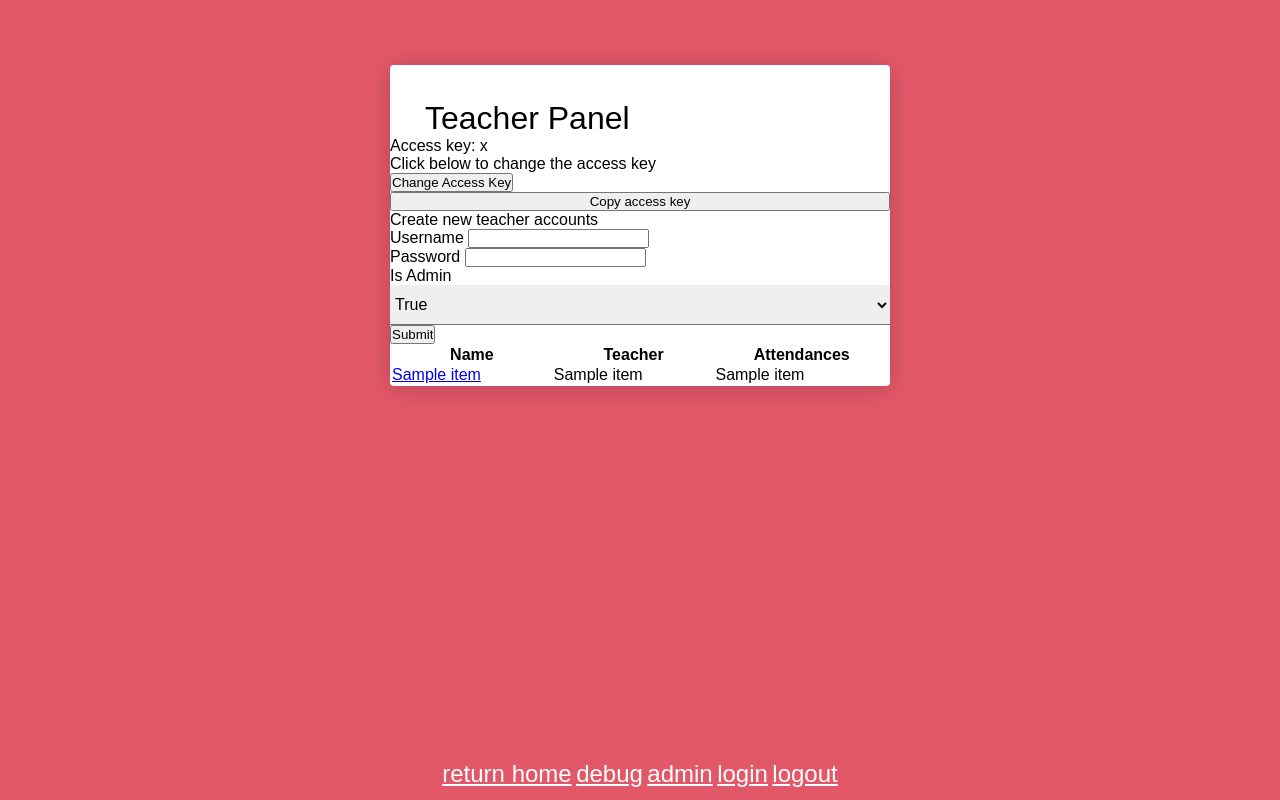
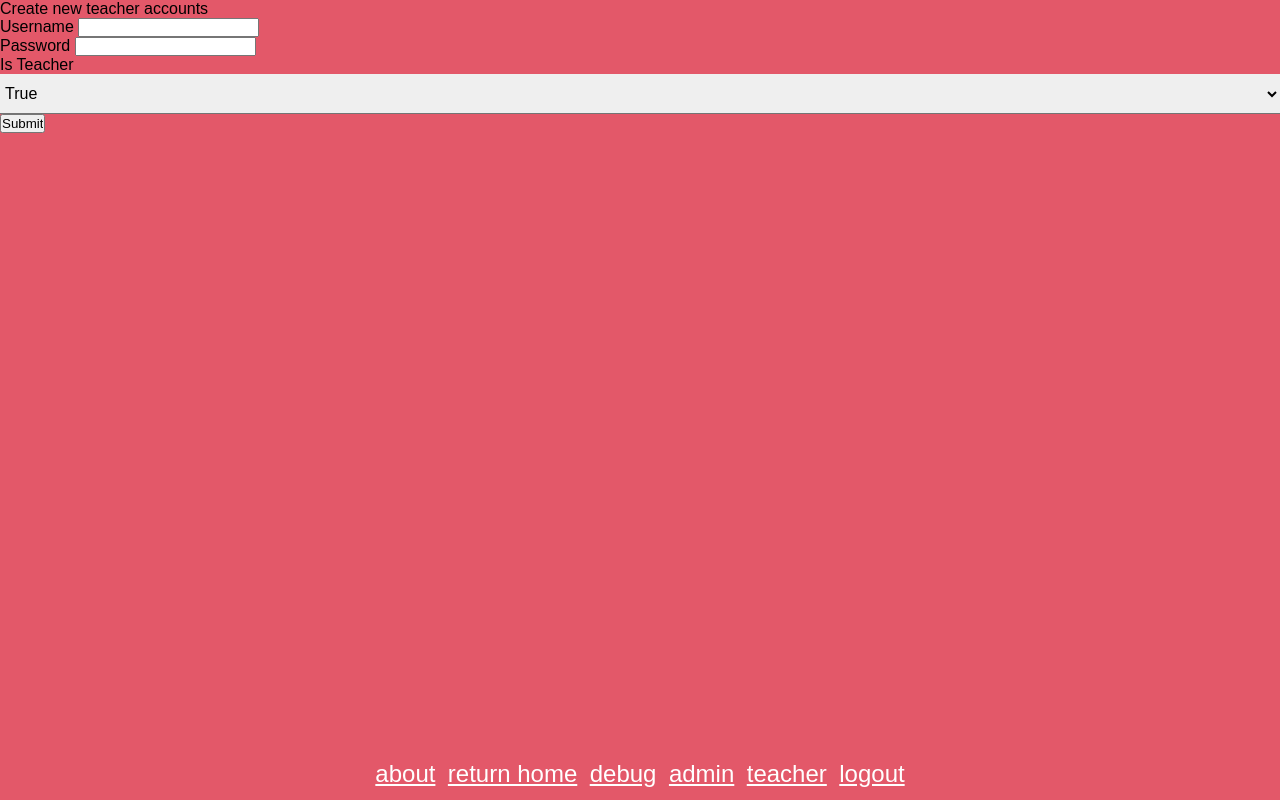
Before and after one commit to whoy51/math-tracker, a Flask app: template templates/admin.html in a window 1280 px wide. Run offline with Flask 3, Linux system fonts and the light colour scheme; a user stored in the database is signed in; the template is opened without the code that fills it: values that come from a table or form of the project are taken from there, most other values are stand-ins (such as "Sample title", 1, 10 or a date in 2020); parts of the project's set-up code (start-up, migrations or seed data) failed here and were passed over.

Commit message:
update readme, separate admin and teacher, improve footer

```diff
--- a/app.py
+++ b/app.py
@@ -1,3 +1,4 @@
+# import all dependencies
 from flask import Flask, render_template, request, redirect, url_for
 from flask_wtf import FlaskForm
 from wtforms import StringField, SubmitField, SelectField, PasswordField
@@ -5,9 +6,9 @@ from wtforms.validators import InputRequired, Length
 from datetime import date
 from flask_login import LoginManager, UserMixin, login_user, login_required, logout_user
 from config import SECRET_KEY
-import bcrypt
-import sqlite3
+import bcrypt, random, sqlite3, string
 
+# app management
 app = Flask(__name__)
 app.config['SECRET_KEY'] = SECRET_KEY
 app.secret_key = SECRET_KEY
@@ -15,9 +16,9 @@ login_manager = LoginManager()
 login_manager.init_app(app)
 accesskey = ''
 
+
+# create a random access key
 def generateRandomAccessKey():
-    import random
-    import string
     global accesskey
     accesskey = ''.join(random.choice(string.ascii_letters + string.digits) for _ in range(4))
 
@@ -41,7 +42,7 @@ def load_user(user_id):
 class RegisterForm(FlaskForm):
     conn = sqlite3.connect('database.db')
     cur = conn.cursor()
-    cur.execute("SELECT username, username FROM teachers WHERE admin = FALSE")
+    cur.execute("SELECT username, username FROM teachers WHERE is_teacher = TRUE")
     username = cur.fetchall()
     cur.close()
 
@@ -76,7 +77,7 @@ class SQLStatementForm(FlaskForm):
 class CreateNewUserForm(FlaskForm):
     username = StringField('Username', validators=[InputRequired(), Length(min=4, max=80)])
     password = StringField('Password', validators=[InputRequired(), Length(min=4, max=80)])
-    is_admin = SelectField('Is Admin', choices=[('True', 'True'), ('False', 'False')])
+    is_teacher = SelectField('Is Teacher', choices=[('True', 'True'), ('False', 'False')])
     submit = SubmitField('Submit')
 
 
@@ -124,7 +125,7 @@ def login():
             if bcrypt.checkpw(password.encode("utf-8"), user[1]):
                 user = User(username)
                 login_user(user)
-                return redirect(url_for('admin'))
+                return redirect(url_for('teacher'))
 
     return render_template('login.html', form=LoginForm())
 
@@ -163,11 +164,8 @@ def student(studentid):
     cur = conn.cursor()
     cur.execute("SELECT id, studentid, time FROM times WHERE studentid = (?)", [studentid])
     rows = cur.fetchall()
-    print(rows)
     cur.execute("SELECT name FROM students WHERE studentid = (?)", [studentid])
     name = cur.fetchone()
-    print(type(cur.fetchone()))
-    print(cur.fetchone())
     if not name:
         return redirect(url_for('admin'))
     name = name[0]
@@ -175,30 +173,38 @@ def student(studentid):
     return render_template('student.html', data=rows, name=name)
 
 
-@app.route('/admin', methods=['GET', 'POST'])
+@app.route('/teacher', methods=['GET', 'POST'])
 @login_required
-def admin():
+def teacher():
     if request.method == 'GET':
         conn = sqlite3.connect('database.db')
         cur = conn.cursor()
         cur.execute("SELECT studentid, name, teacher, attends FROM students")
         rows = cur.fetchall()
         cur.close()
-        return render_template('admin.html', password=accesskey, form=ChangeAccessKeyForm(), data=rows,
-                               form2=CreateNewUserForm())
+        return render_template('teacher.html', password=accesskey, form=ChangeAccessKeyForm(), data=rows)
     if request.method == 'POST' and 'change_key' in request.form:
         generateRandomAccessKey()
-        return redirect(url_for('admin'))
+        return redirect(url_for('teacher'))
+
+
+@app.route('/admin', methods=['GET', 'POST'])
+@login_required
+def admin():
+    if request.method == 'GET':
+        return render_template('admin.html', form=CreateNewUserForm())
     else:
         username = request.form['username']
         password = request.form['password']
-        is_admin = request.form['is_admin']
+        is_teacher = request.form['is_teacher']
         conn = sqlite3.connect('database.db')
         cur = conn.cursor()
-        if is_admin == 'True':
-            cur.execute("INSERT INTO teachers (username, password, admin) VALUES (?, ?, TRUE)", (username, password))
+        if is_teacher == 'True':
+            cur.execute("INSERT INTO teachers (username, password, is_teacher) VALUES (?, ?, TRUE)",
+                        (username, password))
         else:
-            cur.execute("INSERT INTO teachers (username, password, admin) VALUES (?, ?, FALSE)", (username, password))
+            cur.execute("INSERT INTO teachers (username, password, is_teacher) VALUES (?, ?, FALSE)",
+                        (username, password))
         conn.commit()
         cur.close()
         return redirect(url_for('admin'))
--- a/database_setup.py
+++ b/database_setup.py
@@ -20,7 +20,7 @@ cur.execute("CREATE TABLE IF NOT EXISTS students (id INTEGER PRIMARY KEY AUTOINC
             "teacher TEXT, attends INTEGER)")
 cur.execute("CREATE TABLE IF NOT EXISTS times (id INTEGER PRIMARY KEY AUTOINCREMENT, studentid TEXT, time DATE)")
 cur.execute("CREATE TABLE IF NOT EXISTS teachers (id INTEGER PRIMARY KEY AUTOINCREMENT, username TEXT, password TEXT, "
-            "salt TEXT, admin BOOLEAN)")
+            "salt TEXT, is_teacher BOOLEAN)")
 
 
 print("Database setup complete. Creating admin account with username", arguments[0], "and password", arguments[1])
@@ -29,7 +29,7 @@ salt = bcrypt.gensalt()
 password = arguments[1].encode("utf-8")
 hashed_password = bcrypt.hashpw(password, salt)
 
-cur.execute("INSERT INTO teachers (username, password, salt, admin) VALUES (?, ?, ?, TRUE)",
+cur.execute("INSERT INTO teachers (username, password, salt, is_teacher) VALUES (?, ?, ?, FALSE)",
             [arguments[0], hashed_password, salt])
 conn.commit()
 
--- a/static/style.css
+++ b/static/style.css
@@ -11,7 +11,6 @@ body {
 }
 #footer {
   position: fixed;
-  left: 0;
   bottom: 0;
   width: 100%;
   height: 5%;
@@ -23,6 +22,8 @@ body {
     color: white;
     text-size-adjust: auto;
     font-size: 150%;
+  padding-left: 4px;
+  padding-right: 4px;
 }
 .card {
   background: #fff;
--- a/templates/admin.html
+++ b/templates/admin.html
@@ -1,72 +1,24 @@
-{% extends "base.html" %}
-{% block title %}Teacher Panel{% endblock %}
+{% extends 'base.html' %}
 
 {% block content %}
-
-<div class="card">
-    <h1>Teacher Panel</h1>
-
-    <p>Access key: {{ password }}</p>
-
-    <p>Click below to change the access key</p>
-
-    <form action="" method="post">
-        <p>
-            {{ form.change_key() }}
-        </p>
-    </form>
-
-    <button id="copy-button" onclick="copyToClipboard()">Copy access key</button>
-
-    <table>
-      <tr>
-        <th>Name</th>
-        <th>Teacher</th>
-        <th>Attendances</th>
-      </tr>
-        {% for item in data %}
-      <tr>
-        <td><a href="/student/{{ item[0] }}">{{ item[1] }}</a></td>
-        <td>{{ item[2] }}</td>
-        <td>{{ item[3] }}</td>
-      </tr>
-        {% endfor %}
-
 
     <p>Create new teacher accounts</p>
     <form action="" method="post">
         <p>
-            {{ form2.username.label }}
-            {{ form2.username }}
+            {{ form.username.label }}
+            {{ form.username }}
         </p>
         <p>
-            {{ form2.password.label }}
-            {{ form2.password }}
+            {{ form.password.label }}
+            {{ form.password }}
         </p>
         <p>
-            {{ form2.is_admin.label }}
-            {{ form2.is_admin }}
+            {{ form.is_teacher.label }}
+            {{ form.is_teacher }}
         </p>
         <p>
-            {{ form2.submit() }}
+            {{ form.submit() }}
         </p>
     </form>
 
-    </table>
-</div>
-
-<script>
-    function copyToClipboard() {
-        const textToCopy = "{{ password }}";
-
-        navigator.clipboard.writeText(textToCopy)
-            .then(function() {
-                alert("Copied to clipboard successfully!");
-            })
-            .catch(function(error) {
-                alert("Failed to copy text to clipboard: " + error);
-            });
-    }
-</script>
-
 {% endblock %}
--- a/templates/base.html
+++ b/templates/base.html
@@ -9,12 +9,22 @@
 <div id="page">
 
     {% block content %} {% endblock %}
+
     <div id = "footer">
+        <a href="https://github.com/WHoy51/math-tracker" target="_blank" >about</a>
+
+        {% if not current_user.is_authenticated %}
+        <a href="{{ url_for('login')}}">login</a>
+        {% endif %}
         <a href="{{ url_for('index')}}">return home</a>
+
+        {% if current_user.is_authenticated %}
         <a href="{{ url_for('sql')}}">debug</a>
         <a href="{{ url_for('admin')}}">admin</a>
-        <a href="{{ url_for('login')}}">login</a>
+        <a href="{{ url_for('teacher')}}">teacher</a>
+
         <a href="{{ url_for('logout')}}">logout</a>
+        {% endif %}
 
     </div>
 </div>
```
Also changed, not shown: templates/teacher.html (added, +56 -0 lines), README.md.
